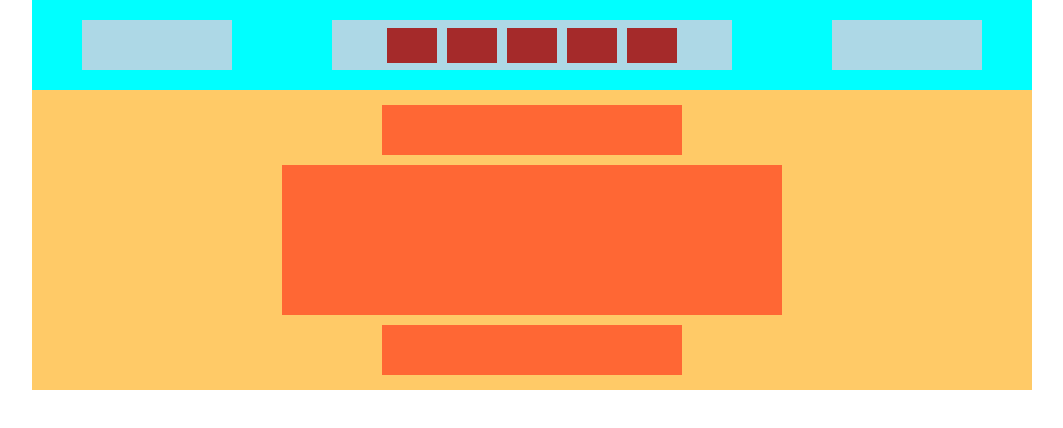
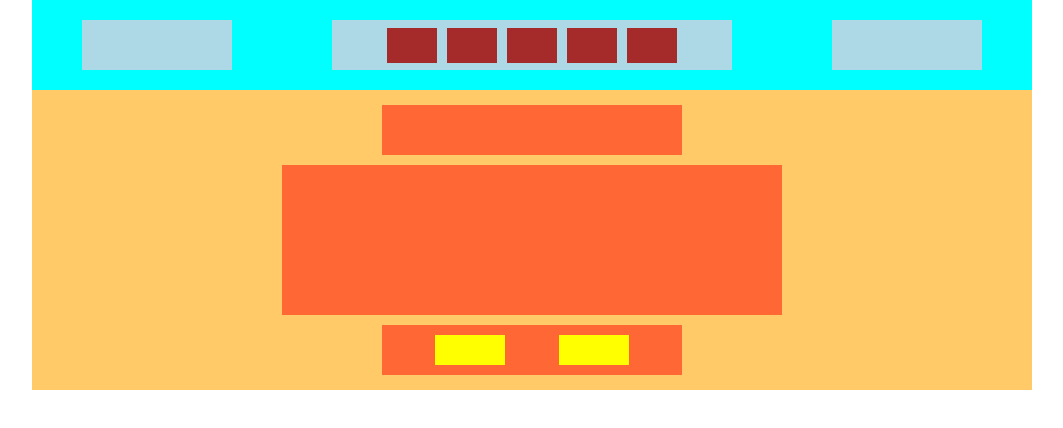
Before and after one commit to DomenicoLucarelli/htmlcss-struttura-discord, a plain HTML site: page index.html in a window 1280 px wide. Shown: the whole page, without its empty margins (108-1171 px from the left). Drawn offline with Linux system fonts and the light colour scheme.

Commit message:
feat: added button1 and button2 inside buttons

```diff
--- a/index.html
+++ b/index.html
@@ -29,7 +29,10 @@
         <section>
             <div class="title"></div>
             <div class="text"></div>
-            <div class="buttons"></div>
+            <div class="buttons">
+                <div class="button1"></div>
+                <div class="button2"></div>
+            </div>
         </section>
     </header>
 
--- a/style.css
+++ b/style.css
@@ -84,4 +84,16 @@ li{
     min-height: 50px;
     background-color: rgba(255, 0, 0, 0.493);
     width: 300px;
+
+    display: flex;
+    justify-content:space-evenly ;
+    align-items: center;
+
 }
+
+.button1, .button2{
+    width: 70px;
+    height: 30px;
+
+    background-color: yellow;
+}
```
